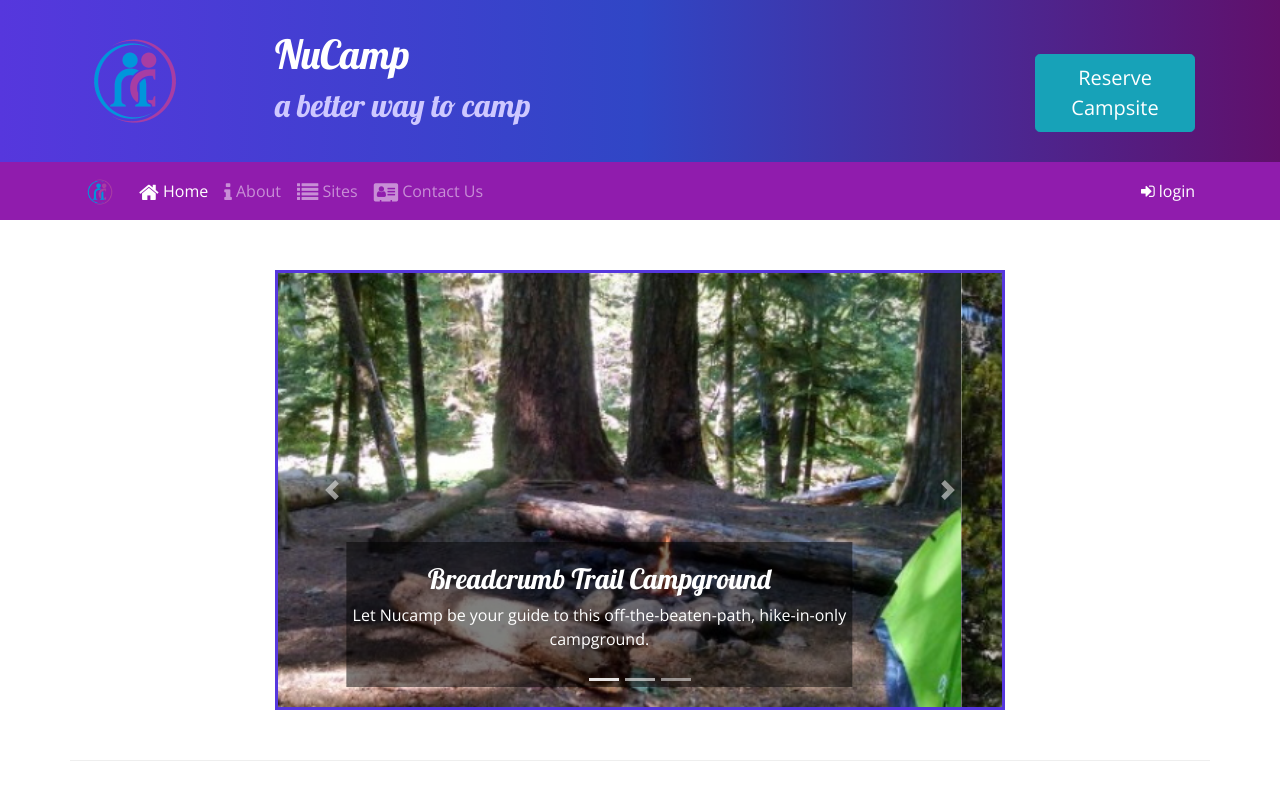
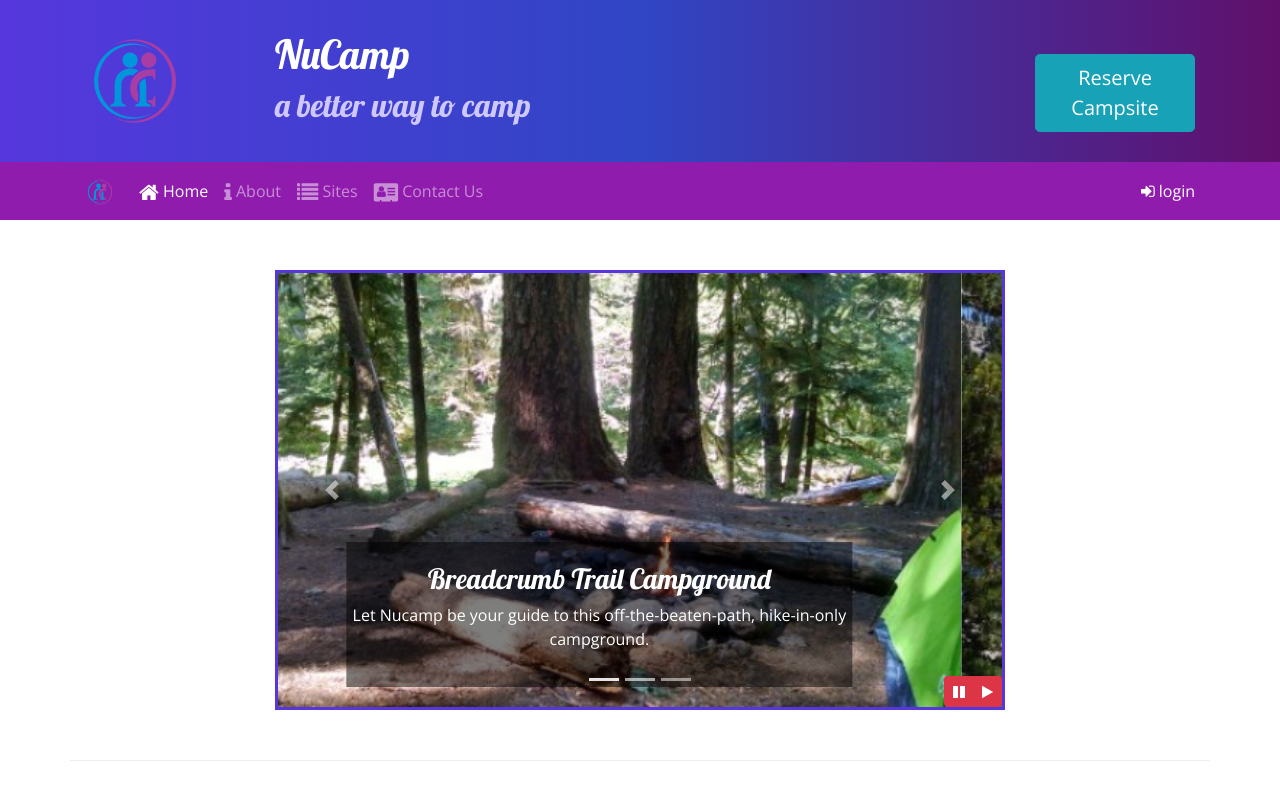
Before and after one commit to jh1978/git-test, a website: page index.html in a window 1280 px wide. Shown: the top 800 px of the page. Drawn offline with nearby package versions, Linux system fonts and the light colour scheme.

Commit message:
Bootstrap and jQuery Part 1

```diff
--- a/css/styles.css
+++ b/css/styles.css
@@ -50,6 +50,13 @@ a, a:hover {
   border: solid #5637DD;
 }
 
+#carouselButton{
+  position: absolute;
+  right: 0;
+  bottom: 0;
+  z-index: 100;
+}
+
 .card-bkgrnd-purple {
   background-color: #901CAD;
 }
--- a/index.html
+++ b/index.html
@@ -198,7 +198,16 @@
                             <span class="carousel-control-next-icon"></span>
                             <span class="sr-only">Next</span>
                         </a>
-                    </div>                </div>
+                        <div class="btn-group" id="carouselButton">
+                            <button class="btn btn-danger btn-sm" id="carouselPause" >
+                                <i class="fa fa-pause"> </i>
+                            </button>
+                            <button class="btn btn-danger btn-sm" id="carouselPlay">
+                                <i class="fa fa-play"> </i>
+                            </button>
+                        </div>
+                    </div>
+                 </div>
             </div>
         </div>
 
@@ -324,6 +333,16 @@
        <script src="node_modules/jquery/dist/jquery.slim.min.js"></script>
        <script src="node_modules/popper.js/dist/umd/popper.min.js"></script>
        <script src="node_modules/bootstrap/dist/js/bootstrap.min.js"></script>
-
+       <script>
+        $(function() {
+            $(".carousel").carousel( { interval: 2000 } );
+            $("#carouselPause").click(function(){
+                $(".carousel").carousel("pause");
+            });
+            $("#carouselPlay").click(function(){
+                $(".carousel").carousel("cycle");
+            });
+        });
+    </script>
       </body>
 </html>
```
